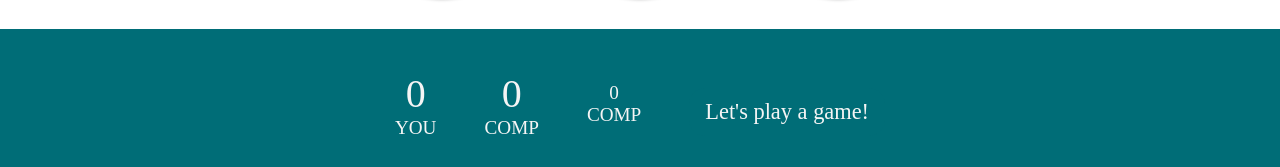
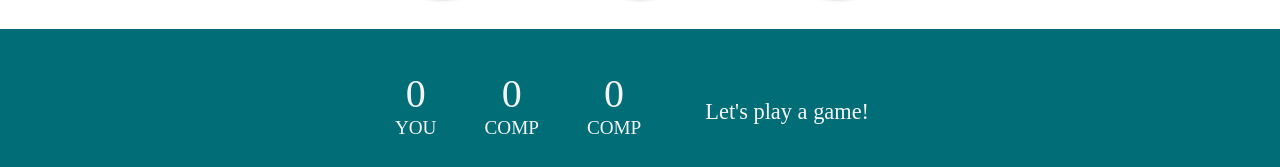
Before and after one commit to Kishalay-kundu10/r-p-s, a plain HTML site: page index.html in a window 1280 px wide. Shown: the part 265-432 px from the top of the page. Drawn offline with Linux system fonts and the light colour scheme.

Commit message:
Update Style.css

```diff
--- a/Style.css
+++ b/Style.css
@@ -66,7 +66,7 @@ body {
 }
 
 #user-score,
-#comp-score {
+#comp-score,#draw-score {
     font-size: 2.5rem;
 }
 
```
